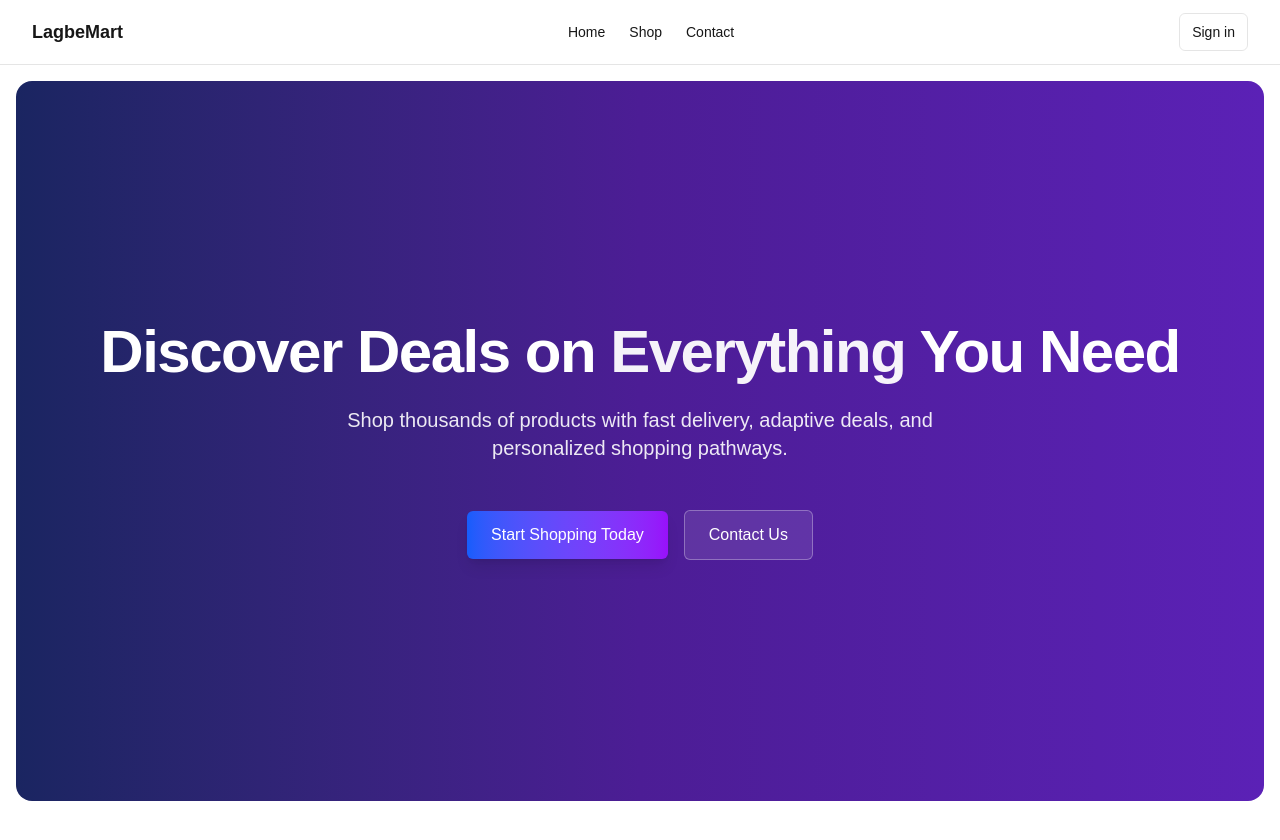
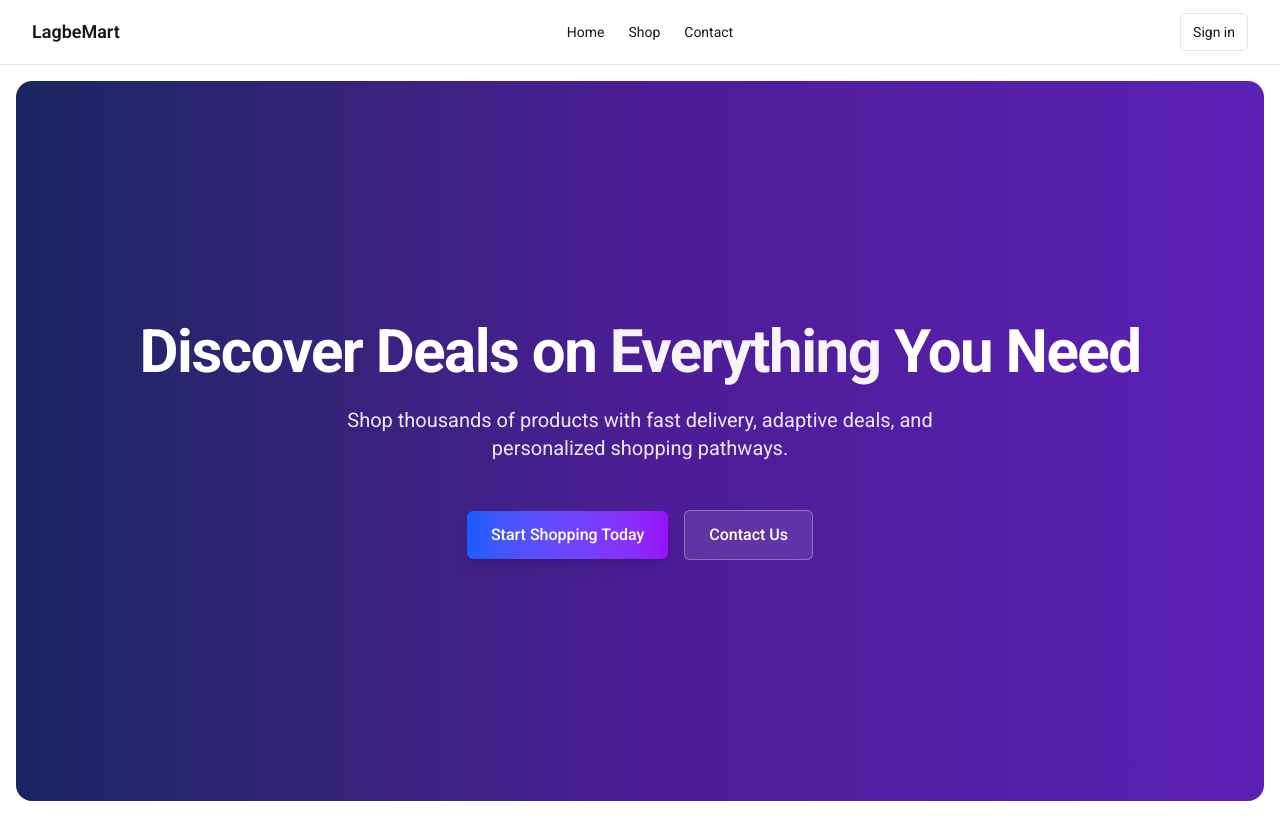
Before and after one commit to niiazmorshed/LagbeMart, a Next.js app: page / in a window 1280 px wide. Shown: the top 840 px of the page. Built offline with nearby package versions, Linux system fonts and the light colour scheme; no server answers.

Commit message:
Add Roboto Font

```diff
--- a/app/globals.css
+++ b/app/globals.css
@@ -1,3 +1,4 @@
+@import url("https://fonts.googleapis.com/css2?family=Roboto:ital,wght@0,100..900;1,100..900&display=swap");
 @import "tailwindcss";
 
 :root {
@@ -15,5 +16,5 @@
 body {
   background: var(--background);
   color: var(--foreground);
-  font-family: Arial, Helvetica, sans-serif;
+  font-family: "Roboto", sans-serif;
 }
```
